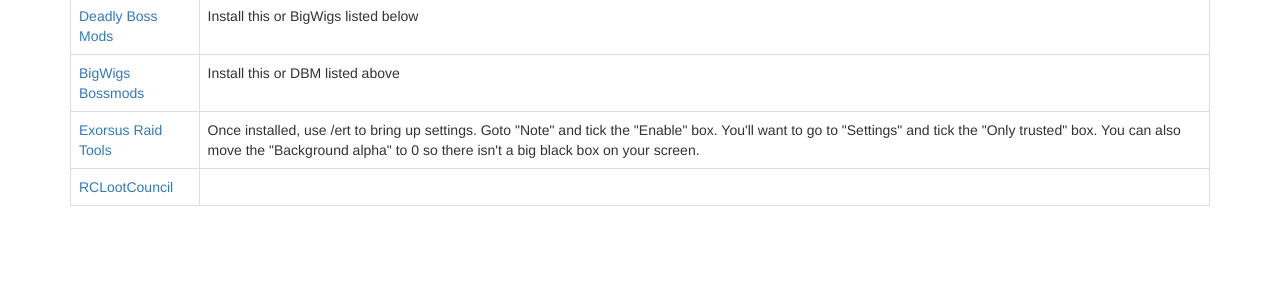
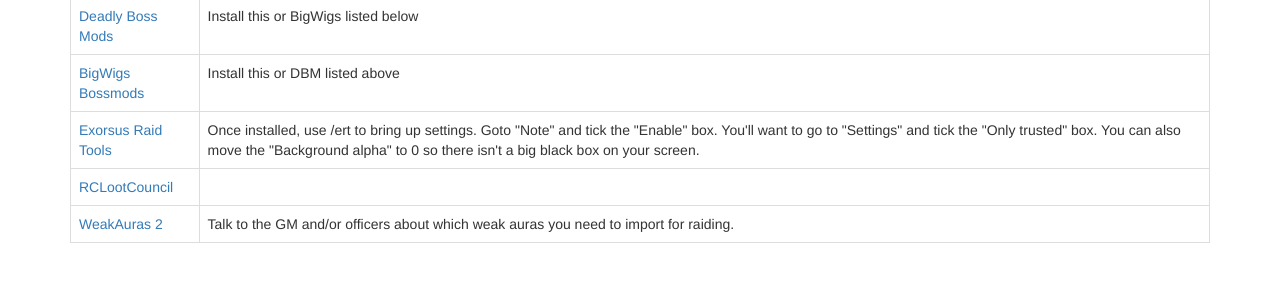
Before and after one commit to Rich7690/winter-is-coming-site, a plain HTML site: page addons.html in a window 1280 px wide. Shown: the part 174-456 px from the top of the page. Drawn offline with nearby package versions, Linux system fonts and the light colour scheme.

Commit message:
Added weak auras

```diff
--- a/addons.html
+++ b/addons.html
@@ -51,6 +51,10 @@
            <td><a href="https://mods.curse.com/addons/wow/rclootcouncil">RCLootCouncil</a> </td>
             <td> </td>
         </tr>
+	<tr>
+	  <td><a href="https://mods.curse.com/addons/wow/weakauras-2"> WeakAuras 2</a> </td>
+          <td>Talk to the GM and/or officers about which weak auras you need to import for raiding.</td>
+	</tr>
         </tbody>
     </table>
 </div>
```
